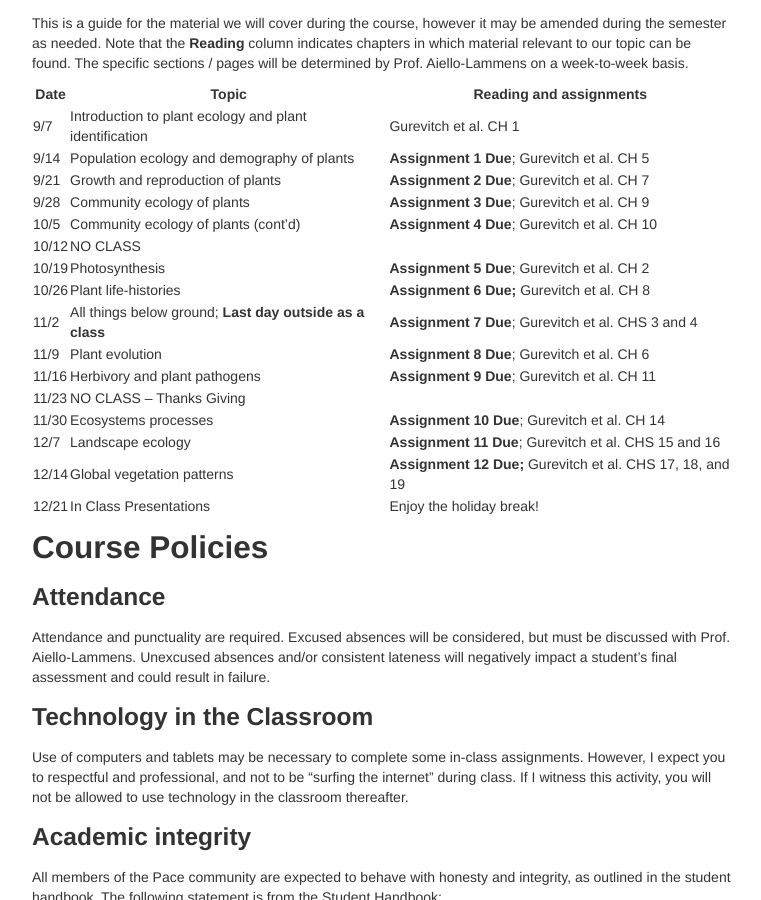
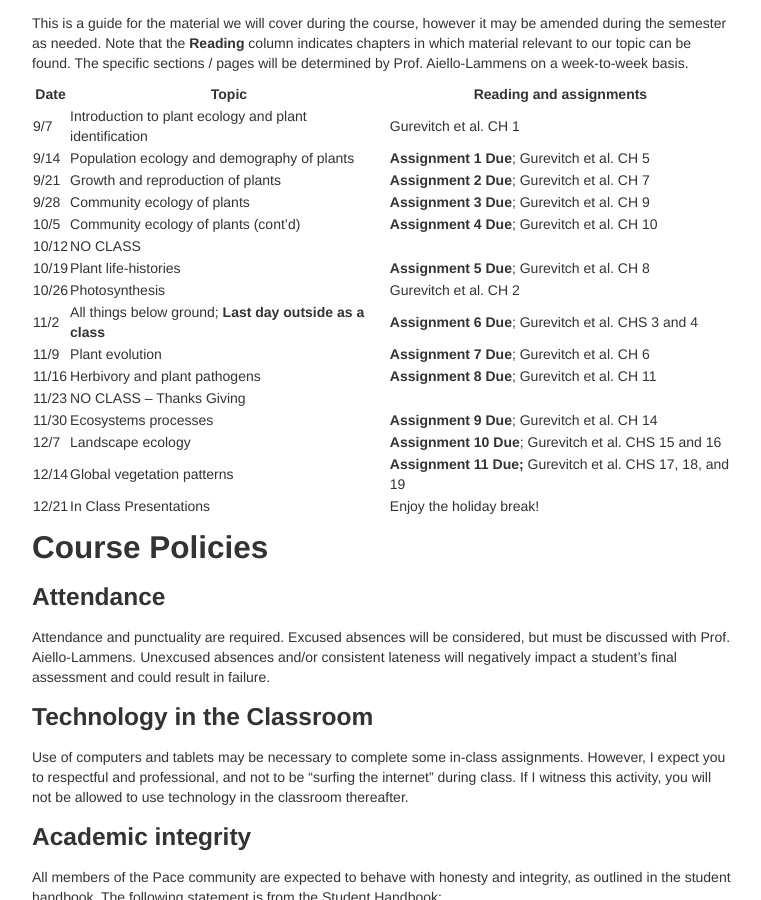
Before and after one commit to mlammens/ENS-511-Plant-Ecology, a Jekyll site: the page built from pages/syllabus.md, in a window 1280 px wide and 900 px high, scrolled down 1889 px. Shown: the whole window, without its empty margins (258-1019 px from the left). Built offline with Jekyll 4.4.1, drawn with Linux system fonts in a browser that asks for light colours.

Commit message:
Edits to syllabus

```diff
--- a/pages/syllabus.md
+++ b/pages/syllabus.md
@@ -132,15 +132,15 @@ on a week-to-week basis.
 |9/28 |Community ecology of plants |**Assignment 3 Due**; Gurevitch et al. CH 9|
 |10/5 |Community ecology of plants (cont’d) |**Assignment 4 Due**; Gurevitch et al. CH 10|
 |10/12 |NO CLASS | |
-|10/19 |Photosynthesis |**Assignment 5 Due**; Gurevitch et al. CH 2|
-|10/26 |Plant life-histories |**Assignment 6 Due;** Gurevitch et al. CH 8|
-|11/2 |All things below ground; **Last day outside as a class** |**Assignment 7 Due**; Gurevitch et al. CHS 3 and 4|
-|11/9 |Plant evolution |**Assignment 8 Due**; Gurevitch et al. CH 6|
-|11/16 |Herbivory and plant pathogens |**Assignment 9 Due**; Gurevitch et al. CH 11|
+|10/19 |Plant life-histories |**Assignment 5 Due**; Gurevitch et al. CH 8|
+|10/26 |Photosynthesis |Gurevitch et al. CH 2|
+|11/2 |All things below ground; **Last day outside as a class** |**Assignment 6 Due**; Gurevitch et al. CHS 3 and 4|
+|11/9 |Plant evolution |**Assignment 7 Due**; Gurevitch et al. CH 6|
+|11/16 |Herbivory and plant pathogens |**Assignment 8 Due**; Gurevitch et al. CH 11|
 |11/23 |NO CLASS – Thanks Giving ||
-|11/30 |Ecosystems processes |**Assignment 10 Due**; Gurevitch et al. CH 14|
-|12/7 |Landscape ecology |**Assignment 11 Due**; Gurevitch et al. CHS 15 and 16|
-|12/14 |Global vegetation patterns |**Assignment 12 Due;** Gurevitch et al. CHS 17, 18, and 19|
+|11/30 |Ecosystems processes |**Assignment 9 Due**; Gurevitch et al. CH 14|
+|12/7 |Landscape ecology |**Assignment 10 Due**; Gurevitch et al. CHS 15 and 16|
+|12/14 |Global vegetation patterns |**Assignment 11 Due;** Gurevitch et al. CHS 17, 18, and 19|
 |12/21 |In Class Presentations |Enjoy the holiday break!|
 
 Course Policies
```
